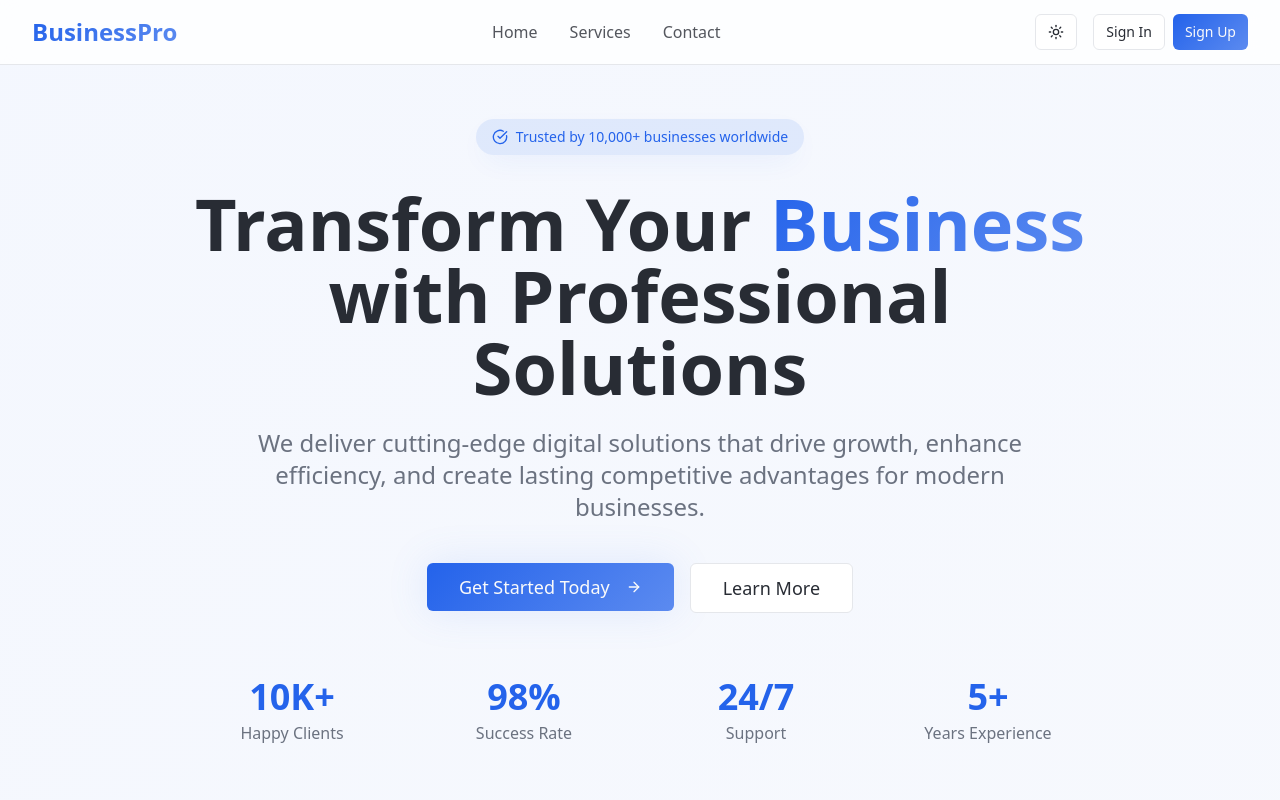
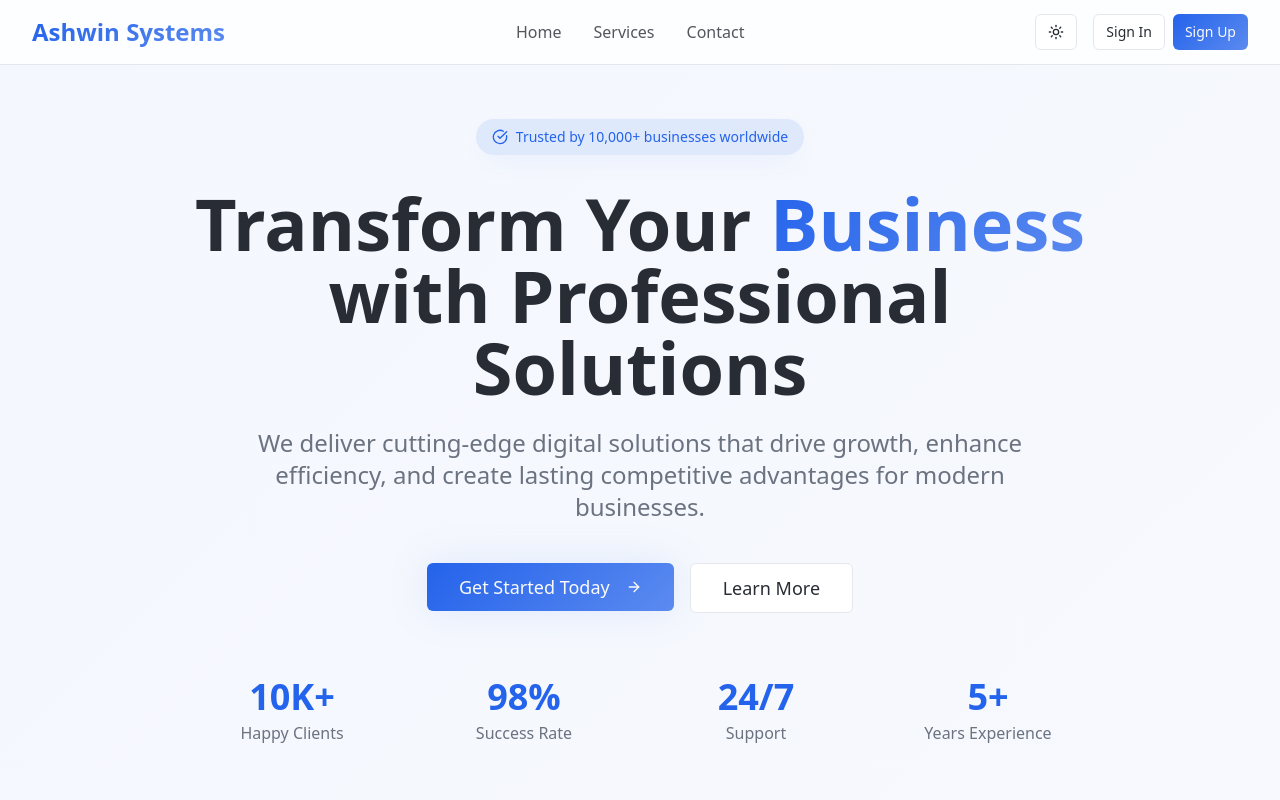
Before and after one commit to Alwinaop/muse-light-dark, a React (Vite) app: page / in a window 1280 px wide. Shown: the top 800 px of the page. Built offline with nearby package versions, Linux system fonts and the light colour scheme; the HTML template or start-up script is replaced by a standard one.

Commit message:
Update company name

```diff
--- a/index.html
+++ b/index.html
@@ -3,20 +3,20 @@
   <head>
     <meta charset="UTF-8" />
     <meta name="viewport" content="width=device-width, initial-scale=1.0" />
-    <title>BusinessPro - Transform Your Business with Professional Digital Solutions</title>
-    <meta name="description" content="Professional digital solutions including web development, UI/UX design, digital marketing, and consulting services. Transform your business with our expert team." />
-    <meta name="author" content="BusinessPro" />
+    <title>Ashwin Systems - Transform Your Business with Professional Digital Solutions</title>
+    <meta name="description" content="Professional digital solutions including web development, UI/UX design, digital marketing, and consulting services. Transform your business with Ashwin Systems." />
+    <meta name="author" content="Ashwin Systems" />
     <meta name="keywords" content="business solutions, web development, digital marketing, UI/UX design, consulting, professional services" />
 
     <!-- Open Graph -->
-    <meta property="og:title" content="BusinessPro - Transform Your Business with Professional Digital Solutions" />
-    <meta property="og:description" content="Professional digital solutions including web development, UI/UX design, digital marketing, and consulting services. Transform your business with our expert team." />
+    <meta property="og:title" content="Ashwin Systems - Transform Your Business with Professional Digital Solutions" />
+    <meta property="og:description" content="Professional digital solutions including web development, UI/UX design, digital marketing, and consulting services. Transform your business with Ashwin Systems." />
     <meta property="og:type" content="website" />
     <meta property="og:image" content="https://lovable.dev/opengraph-image-p98pqg.png" />
 
     <!-- Twitter Card -->
     <meta name="twitter:card" content="summary_large_image" />
-    <meta name="twitter:site" content="@businesspro" />
+    <meta name="twitter:site" content="@ashwinsystems" />
     <meta name="twitter:image" content="https://lovable.dev/opengraph-image-p98pqg.png" />
   </head>
 
--- a/src/components/ContactSection.tsx
+++ b/src/components/ContactSection.tsx
@@ -64,7 +64,7 @@ export const ContactSection = () => {
                   </div>
                   <div>
                     <h4 className="font-semibold">Email</h4>
-                    <p className="text-muted-foreground">hello@businesspro.com</p>
+                    <p className="text-muted-foreground">hello@ashwinsystems.com</p>
                   </div>
                 </div>
 
--- a/src/components/Navigation.tsx
+++ b/src/components/Navigation.tsx
@@ -22,7 +22,7 @@ export const Navigation = () => {
           {/* Logo */}
           <div className="flex items-center">
             <div className="text-2xl font-bold gradient-primary bg-clip-text text-transparent">
-              BusinessPro
+              Ashwin Systems
             </div>
           </div>
 
--- a/src/pages/Index.tsx
+++ b/src/pages/Index.tsx
@@ -39,13 +39,13 @@ const Index = () => {
           <div className="container mx-auto px-4 lg:px-8">
             <div className="text-center">
               <div className="text-2xl font-bold gradient-primary bg-clip-text text-transparent mb-4">
-                BusinessPro
+                Ashwin Systems
               </div>
               <p className="text-muted-foreground mb-6">
                 Transforming businesses through innovative digital solutions
               </p>
               <div className="flex justify-center space-x-6 text-sm text-muted-foreground">
-                <span>© 2024 BusinessPro. All rights reserved.</span>
+                <span>© 2024 Ashwin Systems. All rights reserved.</span>
                 <span>•</span>
                 <a href="#" className="hover:text-primary transition-smooth">Privacy Policy</a>
                 <span>•</span>
```
